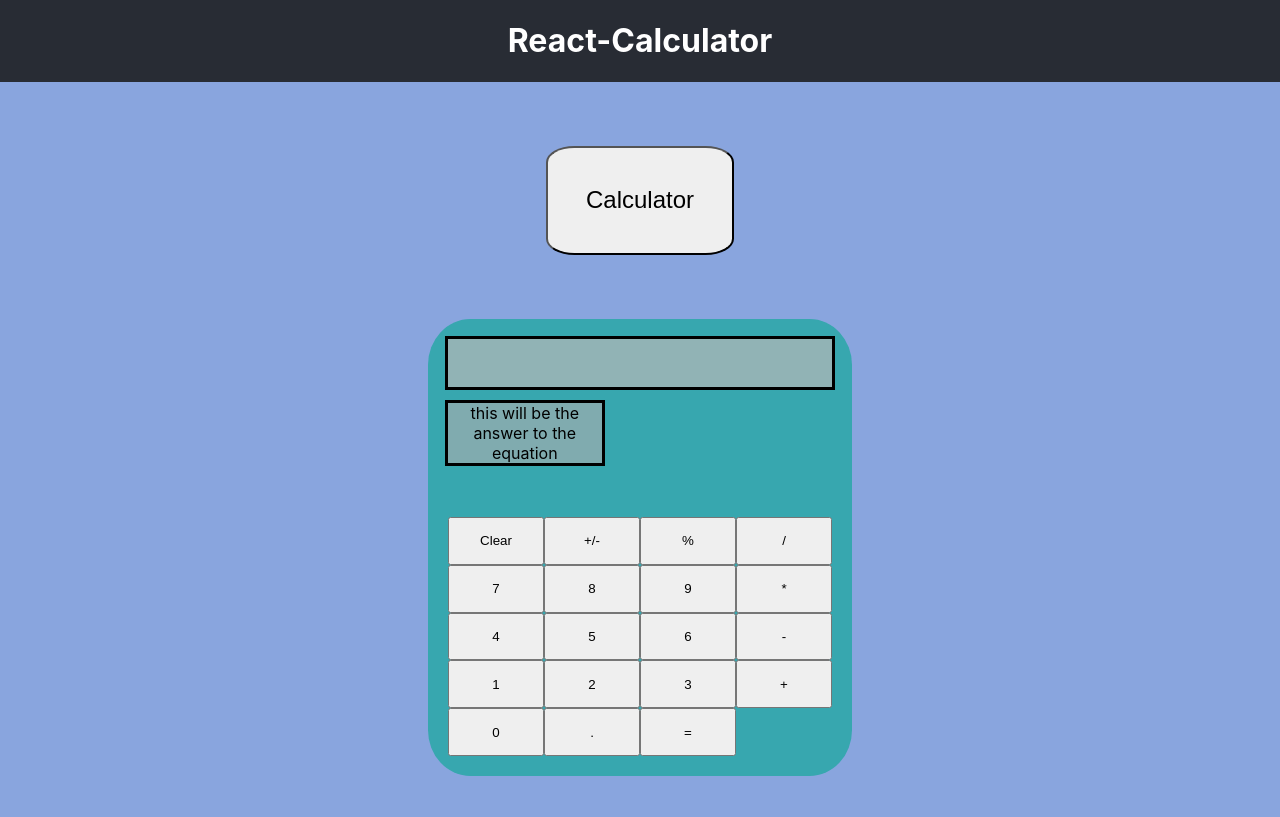
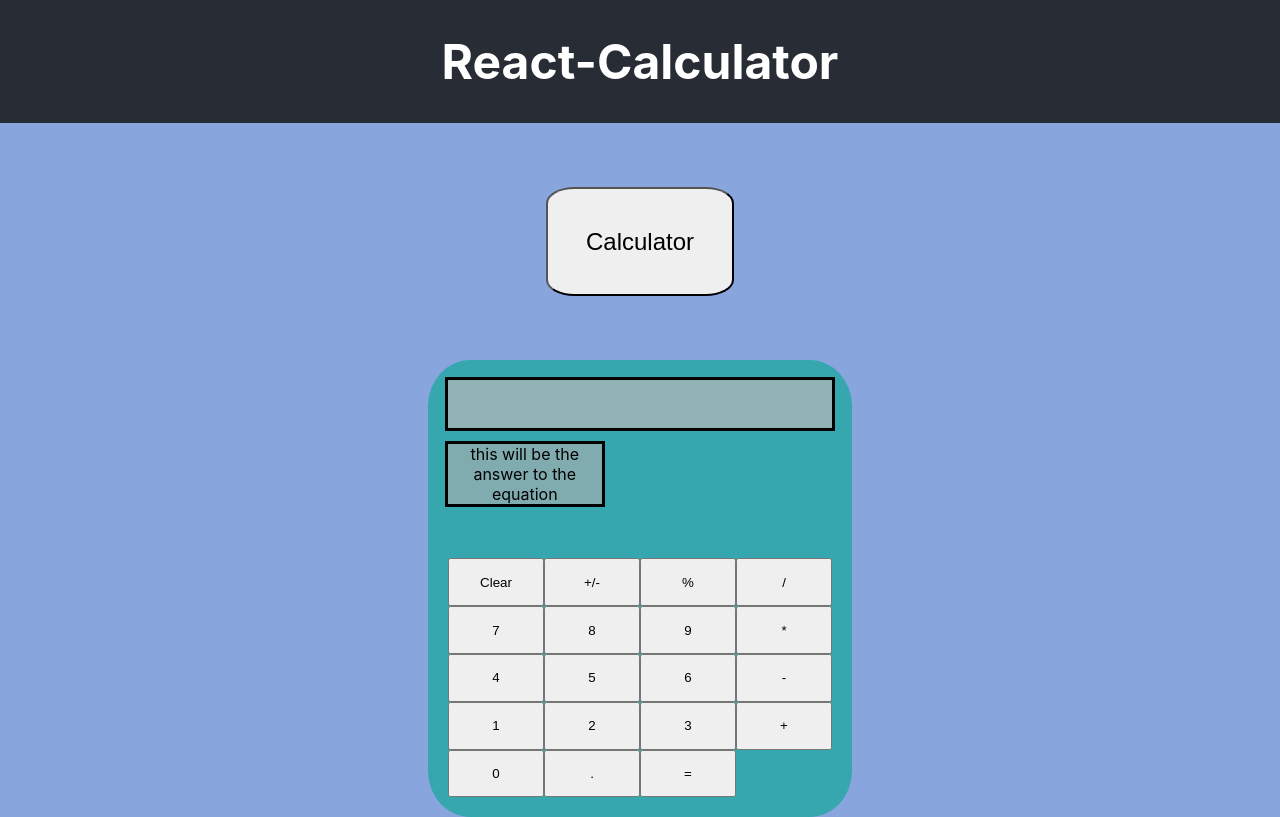
Before and after one commit to LuisGtk/Calculator-redo-, a React (Create React App) app: page /Calculator in a window 1280 px wide. Built offline with nearby package versions, Linux system fonts and the light colour scheme.

Commit message:
added home button

```diff
--- a/src/App.js
+++ b/src/App.js
@@ -6,7 +6,10 @@ function App() {
   return (
     <div className="App">
       <header className="App-header">
-        <h1>React-Calculator</h1>
+        <Link to="/">
+          <h1>React-Calculator</h1>
+        </Link>
+
       </header>
       <Link to="/Calculator">
         <button className='calc'>Calculator</button>
--- a/src/Components/Calculator/Calc.js
+++ b/src/Components/Calculator/Calc.js
@@ -3,7 +3,7 @@ import { useState, useEffect } from 'react';
 
 export default function Calc() {
     const [data, getData] = useState([])
-
+    const [total, setTotal] = useState("");
     const fetchData = () => {
         fetch("https://api.mathjs.org/v4/?expr=" + encodeURIComponent(data))
             .then((response) => response.json())
@@ -17,6 +17,7 @@ export default function Calc() {
 //clear button functionality
 function handleClear(event) {
     getData('')
+    setTotal('')
 }
 
 
```
